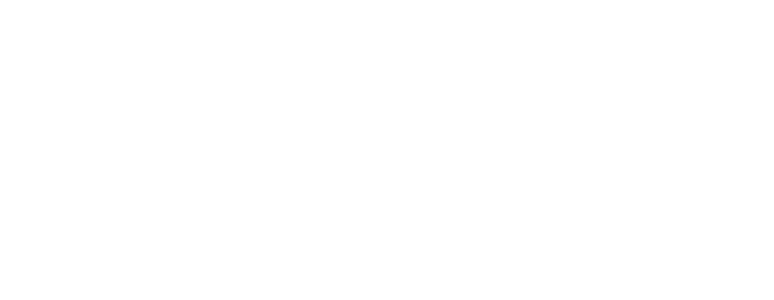
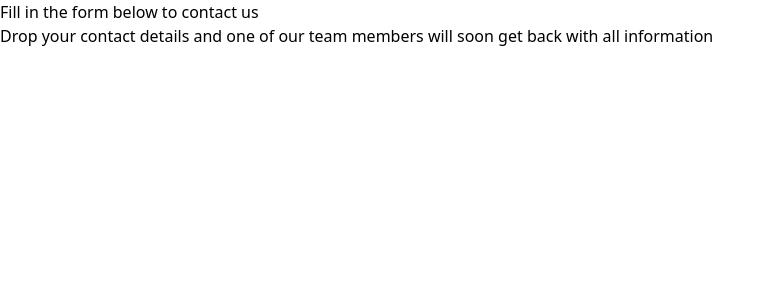
Before and after one commit to AnonymousZaheer/Landing-Website-in-React, a React (Vite) app in the folder bmbpage/: page /contact in a window 1280 px wide. Before the commit this address had no page. Shown: the top 300 px of the page, without its empty margins (0-774 px from the left). Built offline with nearby package versions, Linux system fonts and the light colour scheme.

Commit message:
Started Page

```diff
--- a/bmbpage/src/App.jsx
+++ b/bmbpage/src/App.jsx
@@ -2,6 +2,7 @@
 import Homepage from "./homepage/Homepage"
 import Blog from "./blog/Blog"
 import About from "./about/About"
+import Contact from "./contact/Contact"
 function App() {
   return (
     <div>
@@ -10,6 +11,7 @@
           <Route path="/" element={<Homepage />} />
           <Route path="/blog" element={ <Blog /> } />
           <Route path="/about" element={ <About /> } />
+          <Route path='/contact' element={ <Contact /> } />
         </Routes>
       </BrowserRouter>
     </div>
--- /dev/null
+++ b/bmbpage/src/contact/Contact.jsx
@@ -0,0 +1,8 @@
+import FirstSection from "./FirstSection";
+export default function Contact() {
+    return (
+        <div className="w-full flex justify-center flex-col" >
+            <FirstSection />
+        </div>
+    )
+}
--- /dev/null
+++ b/bmbpage/src/contact/FirstSection.jsx
@@ -0,0 +1,12 @@
+export default function FirstSection() {
+    return (
+        <div className="w-full flex flex-col gap-y-6 items-center pt-10 pb-10 bg-[url(https://bestmedicalbilling.com/wp-content/uploads/2023/12/Outsourcing-S4-P4.webp)] bg-cover bg-center " >
+            <div className="flex md:w-[90%] lg:w-[80%]  w-full pl-2 pr-2 md:p-0 gap-x-5 items-center" >
+                <div className="bg-black">
+                    <h2>Fill in the form below to contact us</h2>
+                    <p>Drop your contact details and one of our team members will soon get back with all information</p>
+                </div>
+            </div>
+        </div>
+    )
+}
--- a/bmbpage/src/homepage/Homepage.jsx
+++ b/bmbpage/src/homepage/Homepage.jsx
@@ -6,7 +6,6 @@
 import SixthSection from "./SixthSection";
 import SeventhSection from "./SeventhSection";
 import EightSection from "./EightSection";
-import Example2 from "../contact/Example2";
 import NinethSection from "./NinethSection";
 import TenthSection from "./TenthSection";
 import ElevenSection from "./ElevenSection";
```
